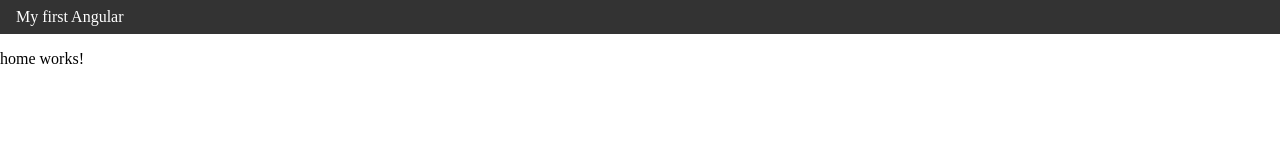
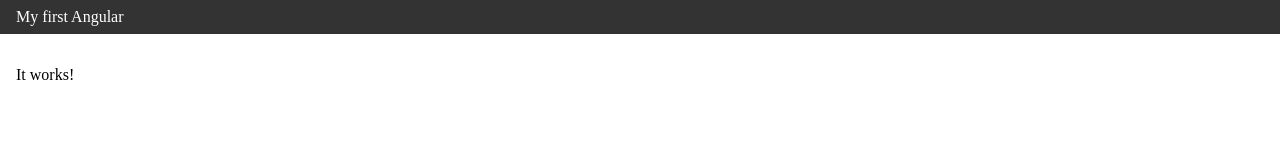
Before and after one commit to saadtresayyed10/learning-angular, an Angular app: page / in a window 1280 px wide. Shown: the top 166 px of the page. Built offline with nearby package versions, Linux system fonts and the light colour scheme.

Commit message:
Learned how to style

```diff
--- a/src/app/home/home.component.html
+++ b/src/app/home/home.component.html
@@ -1 +1,3 @@
-<p>home works!</p>
+<div class="main">
+    <p>It works!</p>
+</div>
--- a/src/app/home/home.component.scss
+++ b/src/app/home/home.component.scss
@@ -0,0 +1,3 @@
+.main {
+    padding: 16px;
+}
```
